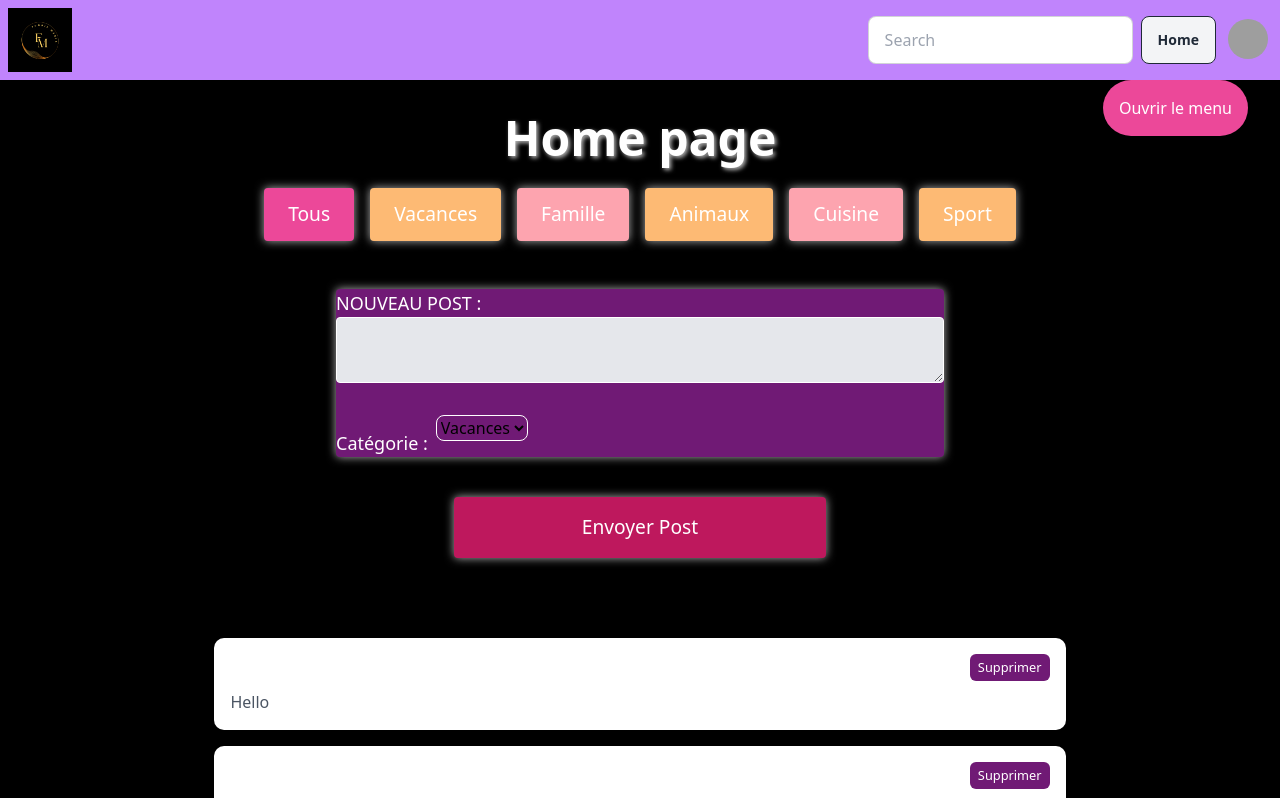
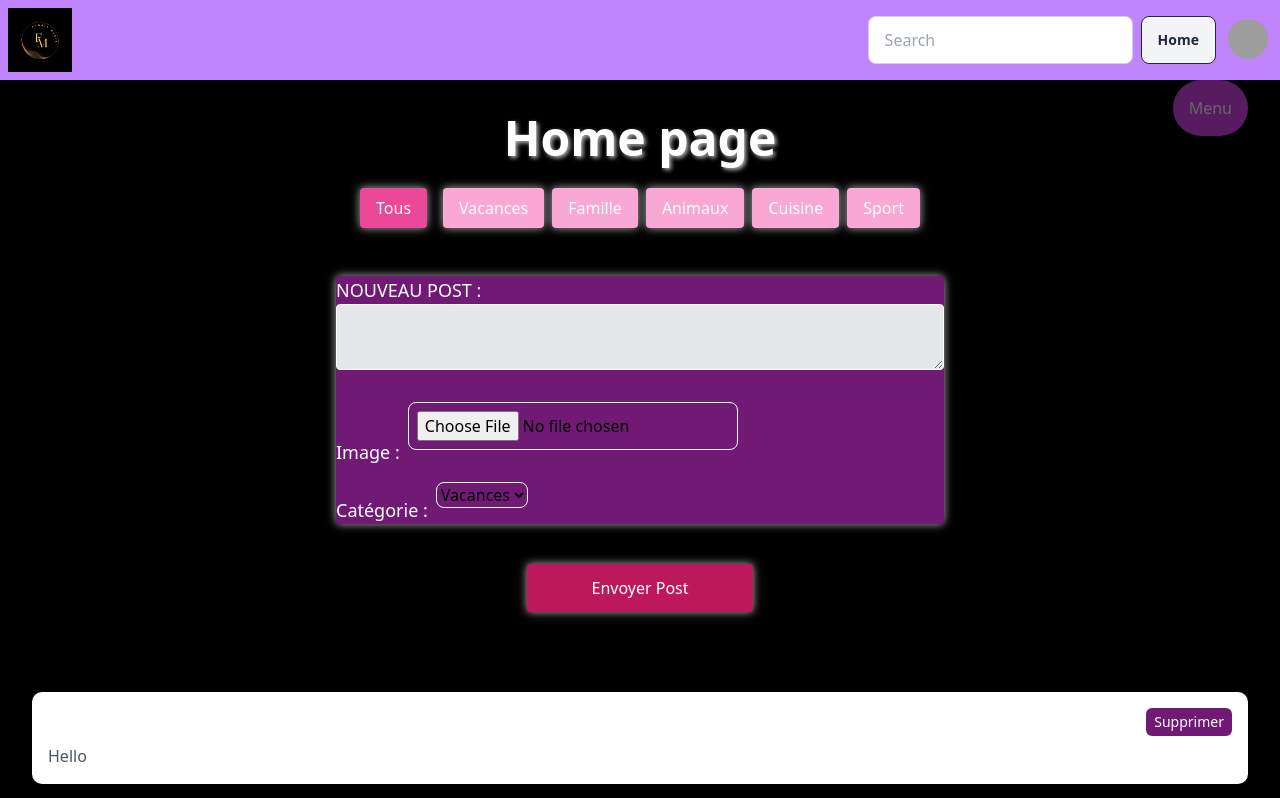
Before and after one commit to matthieuGravy/book-face, a React (Vite) app in the folder front/: page / in a window 1280 px wide. Shown: the top 798 px of the page. Built offline with nearby package versions, Linux system fonts and the light colour scheme; grey boxes are pictures that could not be loaded.

Commit message:
ajustements

```diff
--- a/front/src/components/Home.jsx
+++ b/front/src/components/Home.jsx
@@ -1,17 +1,15 @@
 import React, { Component } from 'react';
-
 
 class Post extends Component {
   render() {
     const { title, content, onDelete } = this.props;
     return (
-      <div className="bg-white p-4 mb-4 shadow-md mx-auto" style={{ width: '70%', borderRadius: '10px' }}>
+      <div className="bg-white p-4 mb-4 shadow-md mx-auto md:w-70" style={{ borderRadius: '10px' }}>
         <div className="flex justify-between items-center mb-2">
           <h2 className="text-xl font-bold w-400">{title}</h2>
           <button
-            className="bg-fuchsia-900 text-white px-2 py-1 rounded-md"
+            className="bg-fuchsia-900 text-white px-2 py-1 rounded-md text-xs md:text-sm"
             onClick={onDelete}
-            style={{ fontSize: '0.8rem' }}
           >
             Supprimer
           </button>
@@ -22,12 +20,11 @@ class Post extends Component {
   }
 }
 
-
 class Home extends Component {
   constructor(props) {
     super(props);
     this.state = {
-      selectedCategory: 'all',
+      selectedCategory: 'Tous',
       posts: [
         { id: 1, title: 'Vacances à la plage', content: 'Hello', category: 'vacances' },
         { id: 2, title: 'Recette de cuisine', content: 'Miam', category: 'cuisine' },
@@ -37,7 +34,19 @@ class Home extends Component {
       ],
       newPostContent: '',
       newPostCategory: 'vacances',
+      selectedImage: null,
       isSidebarOpen: false,
+      username: 'Riadh Trabelsi',
+      onlineContacts: [
+        { id: 1, name: 'Prescillia' },
+        { id: 2, name: 'Matthieu' },
+        { id: 3, name: 'Pressy' },
+        { id: 4, name: 'Mat' },
+        { id: 5, name: 'Joseph' },
+        { id: 6, name: 'Jean-Alphonse' },
+
+
+      ],
     };
   }
 
@@ -49,8 +58,13 @@ class Home extends Component {
     this.setState({ [field]: event.target.value });
   };
 
+  handleImageChange = (event) => {
+    const file = event.target.files[0];
+    this.setState({ selectedImage: file });
+  };
+
   handleNewPostSubmit = () => {
-    const { newPostContent, newPostCategory } = this.state;
+    const { newPostContent, newPostCategory, selectedImage } = this.state;
 
     if (newPostContent) {
       const newPost = {
@@ -58,19 +72,21 @@ class Home extends Component {
         title: 'N/A',
         content: newPostContent,
         category: newPostCategory,
+        image: selectedImage,
       };
 
       this.setState((prevState) => ({
         posts: [newPost, ...prevState.posts],
         newPostContent: '',
         newPostCategory: 'vacances',
+        selectedImage: null,
       }));
     }
   };
 
   handleDeletePost = (postId) => {
     this.setState((prevState) => ({
-      posts: prevState.posts.filter(post => post.id !== postId),
+      posts: prevState.posts.filter((post) => post.id !== postId),
     }));
   };
 
@@ -81,27 +97,25 @@ class Home extends Component {
   };
 
   render() {
-    const { posts, selectedCategory, newPostContent, newPostCategory, isSidebarOpen } = this.state;
+    const { posts, selectedCategory, newPostContent, newPostCategory, selectedImage, isSidebarOpen, username, onlineContacts } = this.state;
 
     const filteredPosts =
-      selectedCategory === 'all'
+      selectedCategory === 'Tous'
         ? posts
-        : posts.filter(post => post.category.toLowerCase() === selectedCategory.toLowerCase());
+        : posts.filter((post) => post.category.toLowerCase() === selectedCategory.toLowerCase());
 
     return (
-      <div className="bg-black text-white p-8 relative bg-pink">
-        <h1 className="text-5xl text-center text-white-500 font-bold mb-6 bg-pink" style={{ textShadow: '2px 2px 4px rgba(255, 255, 255, 0.7)', border: '2px solid black' }}> Home page</h1>
+      <div className="bg-black text-white p-8 relative">
+        <h1 className="text-5xl text-center text-white-500 font-bold mb-6" style={{ textShadow: '2px 2px 4px rgba(255, 255, 255, 0.7)', border: '2px solid black' }}>
+          Home page
+        </h1>
 
-        {}
         <button
-          className="fixed top-20 right-8 p-4 text-white bg-pink-500 rounded-full"
+          className="fixed top-20 right-8 p-4 text-white bg-fuchsia-500 rounded-full text-sm md:text-base opacity-40 "
           onClick={this.handleToggleSidebar}
         >
-          {isSidebarOpen ? 'Fermer' : 'Ouvrir'} le menu
+          {isSidebarOpen ? 'Fermer' : 'Menu'}
         </button>
-
-        {}
-
 
         <div
           className={`fixed top-24 right-0 h-full bg-pink-800 p-4 transition-transform transform ${
@@ -109,98 +123,39 @@ class Home extends Component {
           } rounded-l-3xl opacity-75`}
           style={{ width: '200px' }}
         >
-  {}
           <div className="text-white">
-    <p>Messages</p><br/>
-    <p>jeux </p>
-    <p>Mes blabla</p>
-    <p>Bigoudis</p>
-    {}
+
+
+            <p><strong>Welcome,</strong> <br/> {username}</p><br/><br/><br/>
+            <p><strong>Contacts en ligne</strong></p> <br/>
+            <ul>
+              {onlineContacts.map((contact) => (
+                <li key={contact.id} className="flex items-center">
+                  <div className="w-3 h-3 bg-green-500 rounded-full mr-2"></div>
+                  {contact.name}
+                </li>
+              ))}
+            </ul>
           </div>
         </div>
 
-
-
-
-
-        {}
-        <div className="flex justify-center space-x-4 mb-4">
+        <div className="flex flex-wrap justify-center space-x-2 mb-4">
+          {['Tous', 'vacances', 'famille', 'animaux', 'cuisine', 'sport'].map((category) => (
             <button
-            className={`px-6 py-3 rounded ${
-              selectedCategory === 'all' ? 'bg-pink-500' : 'bg-pink-300'
-            }`}
-            onClick={() => this.handleCategoryChange('all')}
+              key={category}
+              className={`px-4 py-2 rounded ${selectedCategory === category ? 'bg-pink-500' : 'bg-pink-300'} mb-2 md:mb-0 md:mr-2`}
+              onClick={() => this.handleCategoryChange(category)}
               style={{
                 boxShadow: '0px 0px 10px rgba(255, 255, 255, 0.7)',
-              fontSize: '1.2rem',
+                fontSize: '1rem',
               }}
             >
-            Tous
+              {category.charAt(0).toUpperCase() + category.slice(1)}
             </button>
-          <button
-            className={`px-6 py-3 rounded ${
-              selectedCategory === 'vacances' ? 'bg-orange-500' : 'bg-orange-300'
-            }`}
-            onClick={() => this.handleCategoryChange('vacances')}
-            style={{
-              boxShadow: '0px 0px 10px rgba(255, 255, 255, 0.7)',
-              fontSize: '1.2rem',
-            }}
-          >
-            Vacances
-          </button>
-          <button
-            className={`px-6 py-3 rounded ${
-              selectedCategory === 'famille' ? 'bg-rose-500' : 'bg-rose-300'
-            }`}
-            onClick={() => this.handleCategoryChange('famille')}
-            style={{
-              boxShadow: '0px 0px 10px rgba(255, 255, 255, 0.7)',
-              fontSize: '1.2rem',
-            }}
-          >
-            Famille
-          </button>
-          <button
-            className={`px-6 py-3 rounded ${
-              selectedCategory === 'animaux' ? 'bg-orange-500' : 'bg-orange-300'
-            }`}
-            onClick={() => this.handleCategoryChange('animaux')}
-            style={{
-              boxShadow: '0px 0px 10px rgba(255, 255, 255, 0.7)',
-              fontSize: '1.2rem',
-            }}
-          >
-            Animaux
-          </button>
-          <button
-            className={`px-6 py-3 rounded ${
-              selectedCategory === 'cuisine' ? 'bg-rose-500' : 'bg-rose-300'
-            }`}
-            onClick={() => this.handleCategoryChange('cuisine')}
-            style={{
-              boxShadow: '0px 0px 10px rgba(255, 255, 255, 0.7)',
-              fontSize: '1.2rem',
-            }}
-          >
-            Cuisine
-          </button>
-          <button
-            className={`px-6 py-3 rounded ${
-              selectedCategory === 'sport' ? 'bg-orange-500' : 'bg-orange-300'
-            }`}
-            onClick={() => this.handleCategoryChange('sport')}
-            style={{
-              boxShadow: '0px 0px 10px rgba(255, 255, 255, 0.7)',
-              fontSize: '1.2rem',
-            }}
-          >
-            Sport
-          </button>
+          ))}
         </div>
 
-
-        <div className="mt-12 mb-4 w-1/2 mx-auto bg-fuchsia-900 rounded" style={{ boxShadow: '0px 0px 10px rgba(255, 255, 255, 0.7)' }}>
+        <div className="mt-12 mb-4 w-full md:w-1/2 mx-auto bg-fuchsia-900 rounded" style={{ boxShadow: '0px 0px 10px rgba(255, 255, 255, 0.7)' }}>
           <div className="flex flex-col mb-4">
             <label htmlFor="newPostContent" className="text-lg mr-2">
               NOUVEAU POST :
@@ -209,13 +164,28 @@ class Home extends Component {
               id="newPostContent"
               value={newPostContent}
               onChange={(e) => this.handleNewPostChange(e, 'newPostContent')}
-              className="p-2 border border-white rounded text-black bg-gray-200 mb-4 w-auto"
+              className="p-2 border border-white rounded text-black bg-gray-200 mb-4 w-full"
             />
           </div>
 
-         {}
+          <div className="flex items-end mb-4">
+            <label htmlFor="newPostImage" className="text-lg mr-2">
+              Image :
+            </label>
+            <input
+              type="file"
+              id="newPostImage"
+              accept="image/*"
+              onChange={this.handleImageChange}
+              className="border border-white rounded text-black bg-fuchsia-900 rounded mb-4"
+              style={{ borderRadius: '8px', padding: '8px' }}
+            />
+          </div>
+
           <div className="flex items-end">
-  <label htmlFor="newPostCategory" className="text-lg mr-2">Catégorie :</label>
+            <label htmlFor="newPostCategory" className="text-lg mr-2">
+              Catégorie :
+            </label>
             <select
               id="newPostCategory"
               value={newPostCategory}
@@ -230,23 +200,19 @@ class Home extends Component {
               <option value="sport">Sport</option>
             </select>
           </div>
-
         </div>
 
-        {}
         <button
-          className="mx-auto block px-32 py-4 rounded bg-pink-700 text-white mt-10 mb-20"
+          className="mx-auto block px-16 py-3 rounded bg-pink-700 text-white mt-10 mb-20 text-sm md:text-base"
           onClick={this.handleNewPostSubmit}
           style={{
             boxShadow: '0px 0px 10px rgba(255, 255, 255, 0.7)',
-            fontSize: '1.2rem',
           }}
         >
           Envoyer Post
         </button>
 
-        {}
-        {filteredPosts.map(post => (
+        {filteredPosts.map((post) => (
           <Post key={post.id} title={post.title} content={post.content} onDelete={() => this.handleDeletePost(post.id)} />
         ))}
       </div>
```
Lines whose indentation alone changed are shown as unchanged.
